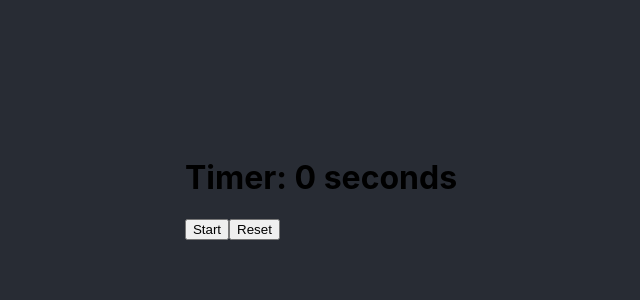
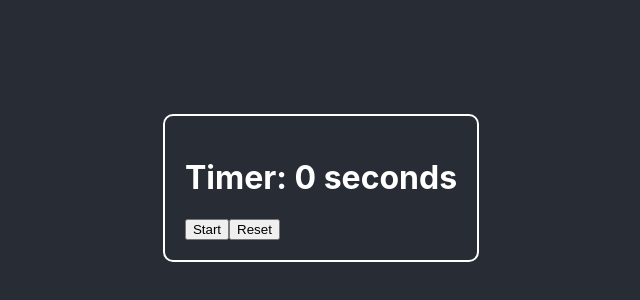
Before and after one commit to Rosenmatt1/pe-web-app, a React (Create React App) app: page / in a window 1280 px wide. Shown: the part 212-512 px from the top of the page, without its empty margins (319-959 px from the left). Built offline with nearby package versions, Linux system fonts and the light colour scheme.

Commit message:
Added border box to timer

```diff
--- a/src/App.css
+++ b/src/App.css
@@ -9,3 +9,10 @@
   align-items: center;
   justify-content: center;
 }
+
+.timer {
+  border: 2px solid white; /* border width, style, and color */
+  border-radius: 10px;
+  padding: 20px; /* optional: padding to create space inside the border */
+  color: white;
+}
--- a/src/components/timer.tsx
+++ b/src/components/timer.tsx
@@ -33,7 +33,7 @@ const Timer: React.FC = () => {
   };
 
   return (
-    <div>
+    <div className="timer">
       <h1>Timer: {seconds} seconds</h1>
       {isRunning ? (
         <button onClick={handleStop}>Stop</button>
```
